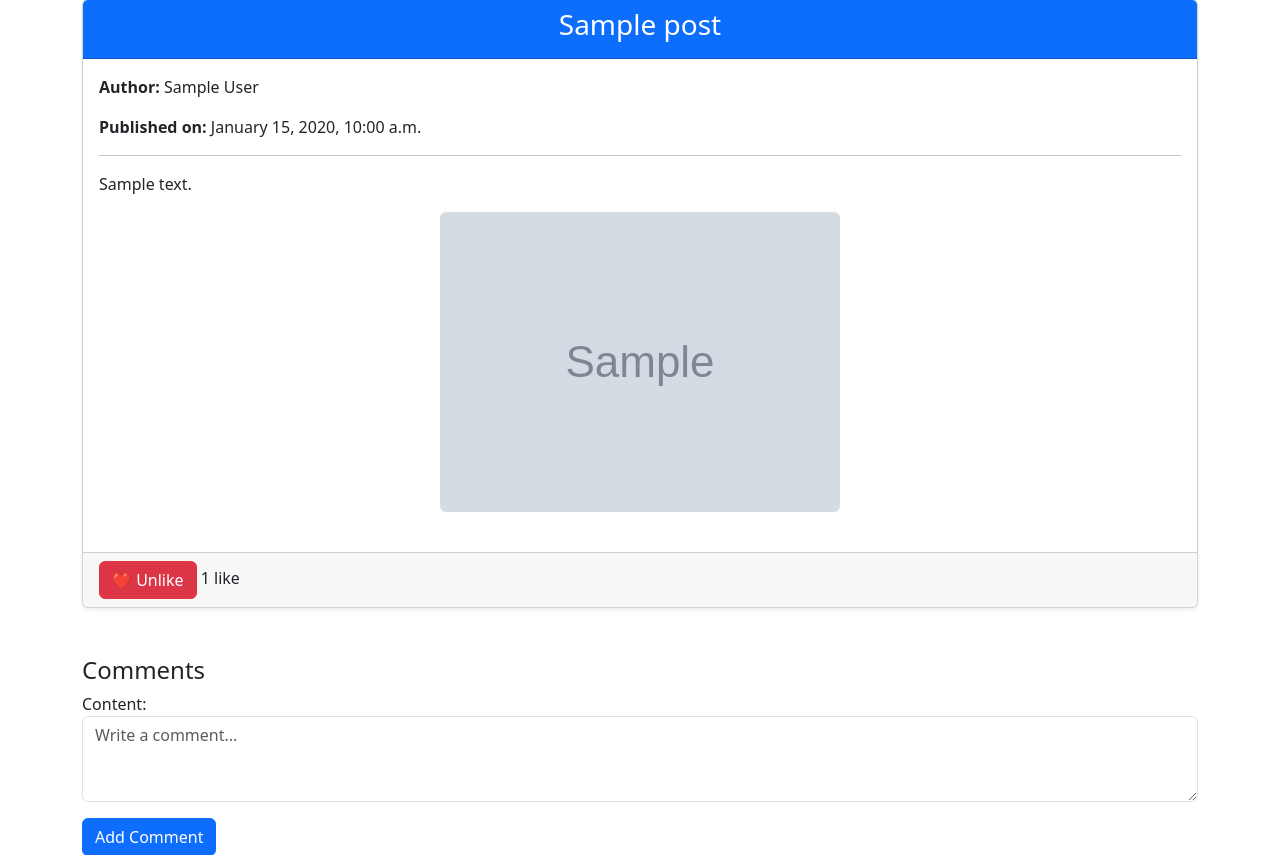
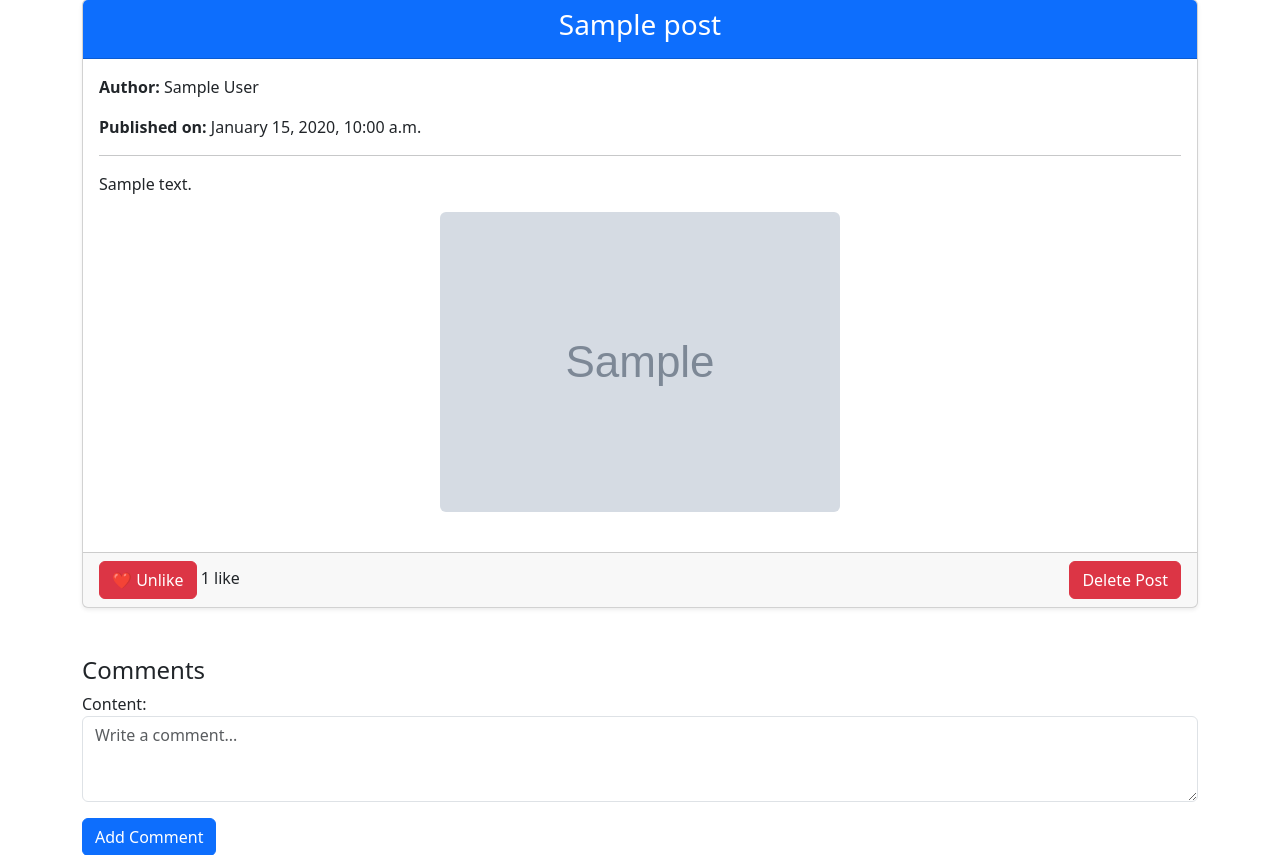
Before and after one commit to gmutafov/Blog-Site, a Django app: page /posts/1/details/ in a window 1280 px wide. Shown: the part 105-960 px from the top of the page. Run offline with Django 5.2, Linux system fonts and the light colour scheme; a user stored in the database is signed in; tables that the repository leaves empty hold one stand-in row (values such as "Sample post"); grey boxes marked "Sample" are stand-in pictures.

Commit message:
feat: delete posts

```diff
--- a/templates/posts/post-details.html
+++ b/templates/posts/post-details.html
@@ -13,10 +13,11 @@
                 <p>{{ post.content }}</p>
                 {% if post.image %}
                     <div class="text-center mb-4">
-                        <img src="{{ post.image.url }}" class="img-fluid rounded" alt="{{ post.title }}">
+                        <img src="{{ post.image.url }}" class="img-fluid rounded">
                     </div>
                 {% endif %}
             </div>
+
             <div class="card-footer d-flex justify-content-between">
                 <form method="post" action="{% url 'post-like' post.id %}">
                     {% csrf_token %}
@@ -27,10 +28,16 @@
                     {% endif %}
                     <span>{{ total_likes }} {{ total_likes|pluralize:"like,likes" }}</span>
                 </form>
+
+                {% if post.author == request.user %}
+                    <form method="post" action="{% url 'post-delete' post.id %}" style="display:inline;">
+                        {% csrf_token %}
+                        <button type="submit" class="btn btn-danger">Delete Post</button>
+                    </form>
+                {% endif %}
             </div>
         </div>
 
-        <!-- Comments Section -->
         <div class="mt-5">
             <h4>Comments</h4>
             <form method="post" action="{% url 'comment-create' post.id %}">
```
Also changed, not shown: blogSite/posts/views.py (line endings or trailing spaces).
